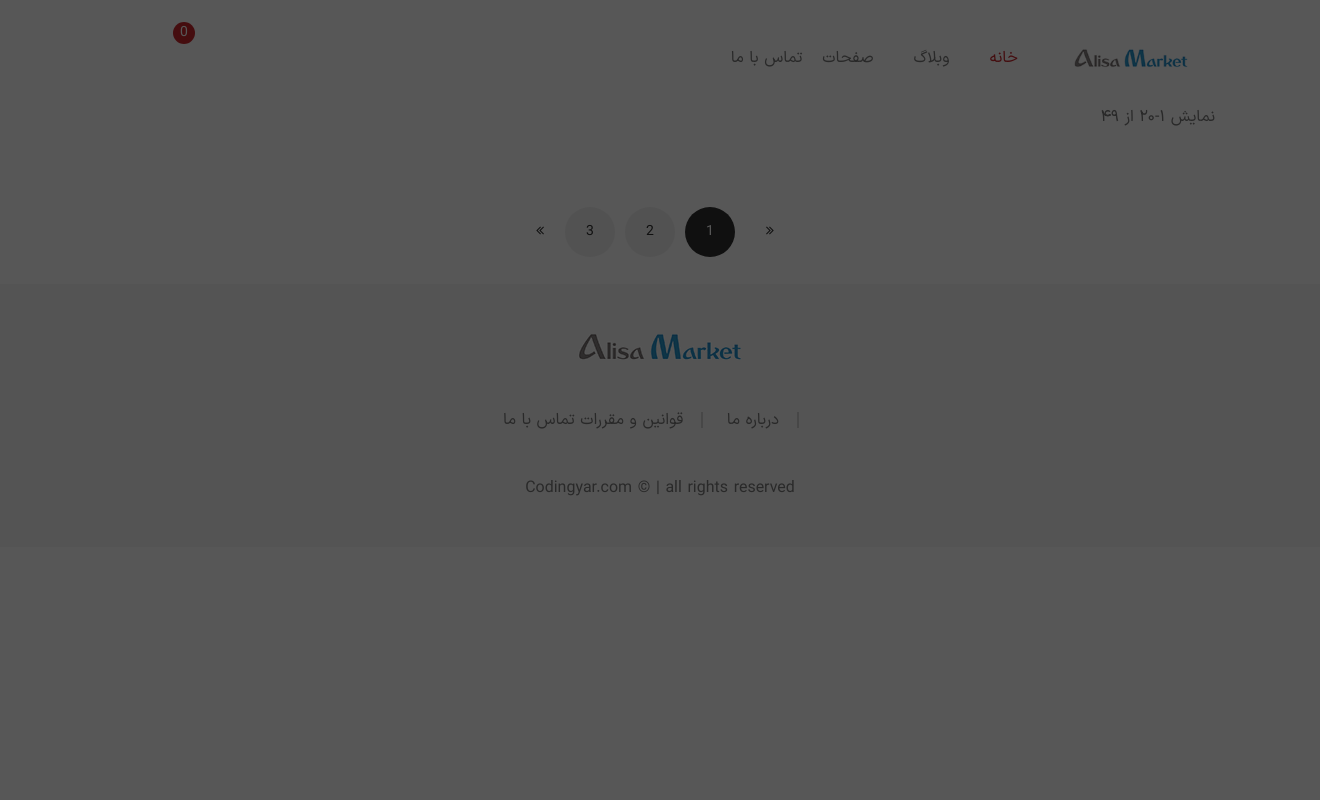
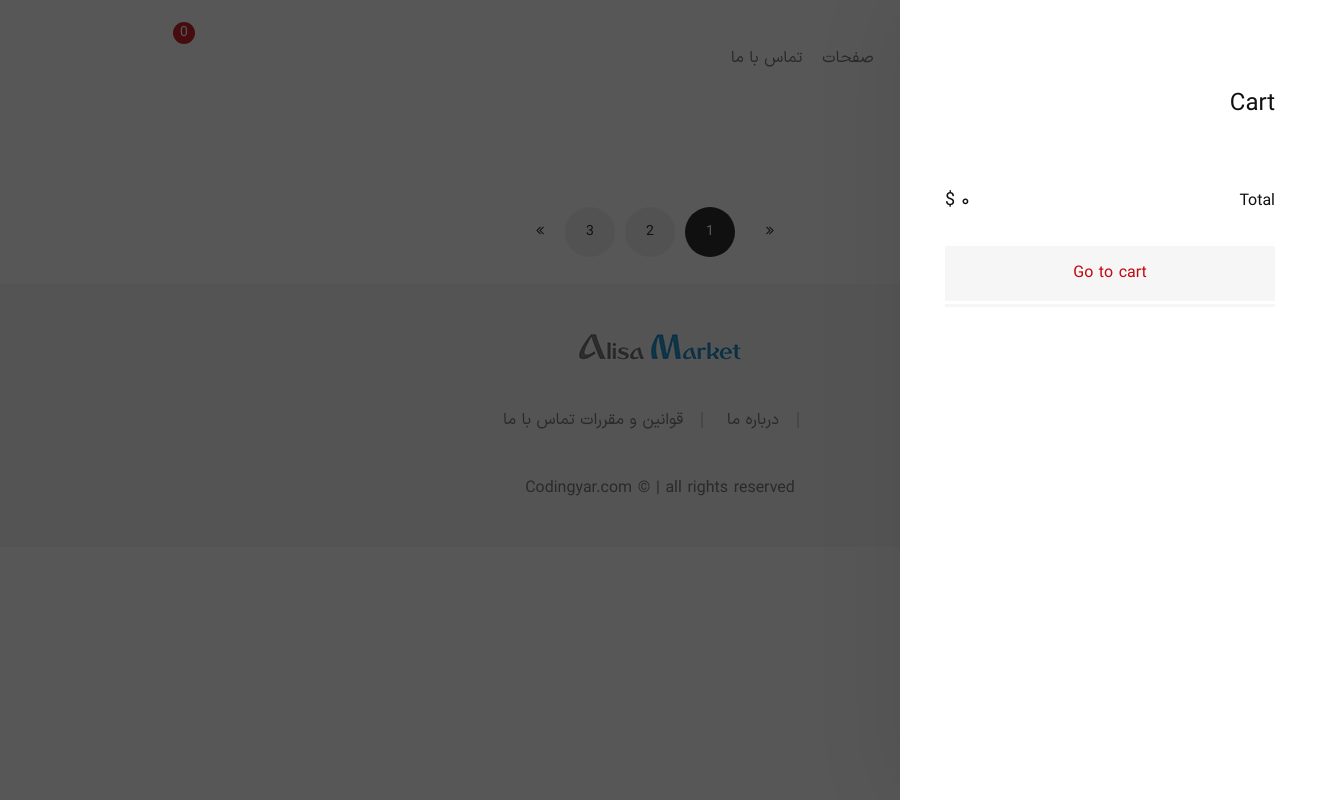
Before and after one commit to GhafoorKarimi/Mehrab_Karimi, a Django app: page /products/ in a window 1320 px wide, after a click that opens the changed part. Run offline with Django 5.2, Linux system fonts and the light colour scheme; data that the repository does not hold is empty; some libraries are stand-ins or nearby versions; some web fonts are replaced.

Commit message:
add cart_sidebar.html and contetx_processor.py

```diff
--- /dev/null
+++ b/cart/context_processors.py
@@ -0,0 +1,5 @@
+from .cart import Cart
+
+
+def cart(request):
+    return {'cart': Cart(request)}
--- /dev/null
+++ b/cart/templates/cart/cart_sidebar.html
@@ -0,0 +1,49 @@
+{% load i18n %}
+{% load humanize %}
+{% load persian_translation_tags %}
+
+<!-- Mini Cart Start -->
+<aside class="mini-cart" id="miniCart">
+    <div class="mini-cart-wrapper">
+        <a href="" class="btn-close"><i class="flaticon flaticon-cross"></i></a>
+        <div class="mini-cart-inner">
+            <h3 class="mini-cart__heading mb--40 mb-lg--30 text-right">{% trans 'Cart' %}</h3>
+            <div class="mini-cart__content">
+                <ul class="mini-cart__list text-right">
+                    {% for item in cart %}
+                        <li class="mini-cart__product d-flex justify-content-between">
+                            <div class="mini-cart__product__image">
+                                <a href="#">
+                                    <img src="{{ item.product_obj.image.url }}" alt="">
+                                </a>
+                            </div>
+                            <div class="mini-cart__product__content pt-2">
+                        <span class="mini-cart__product__title d-flex flex-row justify-content-between">
+                            <a href="#"> {{ item.product_obj.title }} </a>
+                            <a href="#" class="">
+                                &#10060;
+                            </a>
+                        </span>
+                                <span class="mini-cart__product__quantity">
+                            <span>{{ item.product_obj.price|intcomma:False|translate_number }} {% translate '$' %}</span> &#215; <span>{{ item.quantity }}</span>
+                        </span>
+                            </div>
+                        </li>
+                    {% endfor %}
+                </ul>
+                <div class="mini-cart__total">
+                    <span>{% trans 'Total' %}</span>
+                    <span class="ammount">{{ cart.get_total_price|intcomma:False|translate_number }} {% trans '$' %}</span>
+                </div>
+                <div class="mini-cart__buttons">
+                    <a href="{% url 'cart:cart_detail' %}"
+                       class="btn btn-fullwidth btn-bg-sand mb--20">{% trans 'Go to cart' %}</a>
+                    {% if cart|length %}
+                        <a href="{% url 'order_create' %}" class="btn btn-fullwidth btn-bg-sand">{% trans 'Checkout' %}</a>
+                    {% endif %}
+                </div>
+            </div>
+        </div>
+    </div>
+</aside>
+<!-- Mini Cart End -->
--- a/config/settings.py
+++ b/config/settings.py
@@ -88,6 +88,8 @@ TEMPLATES = [
                 'django.template.context_processors.request',
                 'django.contrib.auth.context_processors.auth',
                 'django.contrib.messages.context_processors.messages',
+                 #Custom Context Processors
+                'cart.context_processors.cart',
             ],
         },
     },
--- a/products/templates/products/product_list.html
+++ b/products/templates/products/product_list.html
@@ -60,7 +60,7 @@
                                                             <div class="product-price-wrapper mb--30">
                                                                 <span class="money">{{ product.price|intcomma:False|translate_number }} {% translate '$' %}</span>
                                                             </div>
-                                                            {% comment %} <form action="{% url 'cart:cart_add' product.id %}"
+                                                            <form action="{% url 'cart:cart_add' product.id %}"
                                                                   method="post">
                                                                 {% csrf_token %}
                                                                 <input type="hidden" class="quantity-input"
@@ -72,7 +72,7 @@
                                                                         {% translate 'Add to cart' %}
                                                                     </button>
                                                                 </div>
-                                                            </form> {% endcomment %}
+                                                            </form>
                                                             {#                                                                                                                <a href="{% url 'product_detail' product.id %}"#}
                                                             {#                                                                                                                   class="btn btn-small btn-bg-sand btn-color-dark px-3">اضافه#}
                                                             {#                                                                                                                    کردن به سبد خرید</a>#}
@@ -157,7 +157,7 @@
         </div>
         <!-- Search form Popup End -->
 
-        {% comment %} {% include 'cart/cart_sidebar.html' %} {% endcomment %}
+        {% include 'cart/cart_sidebar.html' %}
 
         <!-- Global Overlay Start -->
         <div class="ShoppingYar-global-overlay"></div>
```
